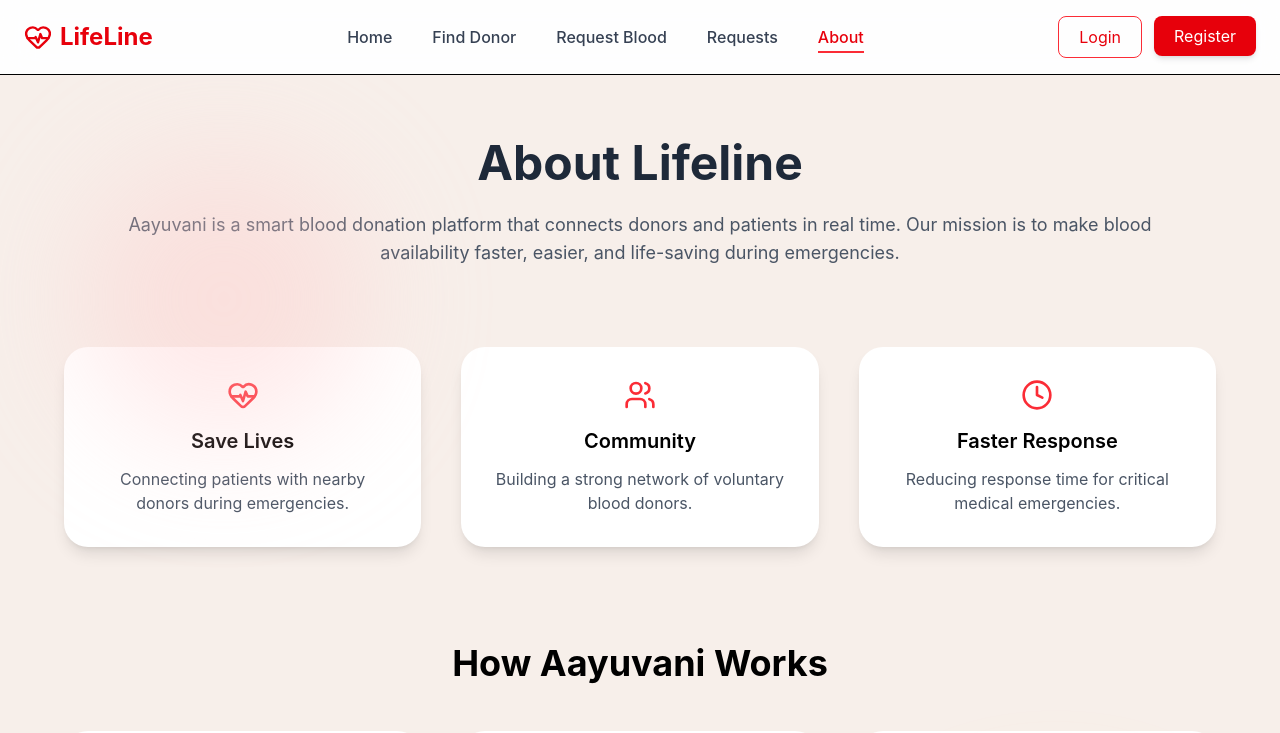
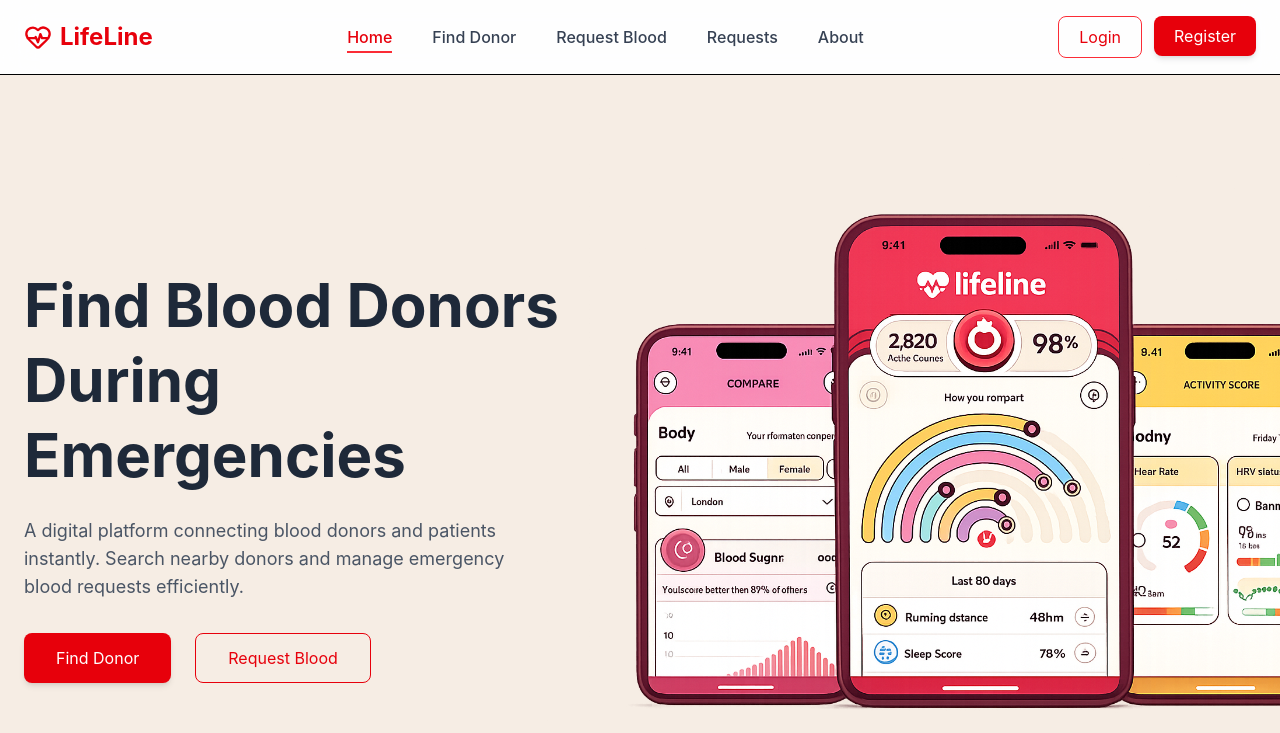
Before and after one commit to satyamrathod45/lifeline, a React app: page /about in a window 1280 px wide. Shown: the top 733 px of the page. Built offline with nearby package versions, Linux system fonts and the light colour scheme; the HTML template or start-up script is replaced by a standard one.

Commit message:
Added Hash Router

```diff
--- a/src/App.jsx
+++ b/src/App.jsx
@@ -29,8 +29,7 @@ function App() {
 
         {/* Public Routes */}
 
-        <Route path="/lifeline" element={<Home />} />
-         <Route path="/" element={<Home />} />
+        <Route path="/" element={<Home />} />
 
         <Route path="/login" element={<Login />} />
 
--- a/src/main.jsx
+++ b/src/main.jsx
@@ -6,13 +6,13 @@ import { AuthProvider } from "./context/AuthContext"
 import App from './App.jsx'
 import { Toaster } from "react-hot-toast"
 import React from 'react'
-import { BrowserRouter } from 'react-router-dom'
+import { BrowserRouter, HashRouter } from 'react-router-dom'
 
 createRoot(document.getElementById('root')).render(
-  <BrowserRouter>
+  <HashRouter>
       <AuthProvider>
       <App />
       <Toaster position="top-right" />
     </AuthProvider>
-  </BrowserRouter>,
+  </HashRouter>,
 )
```
